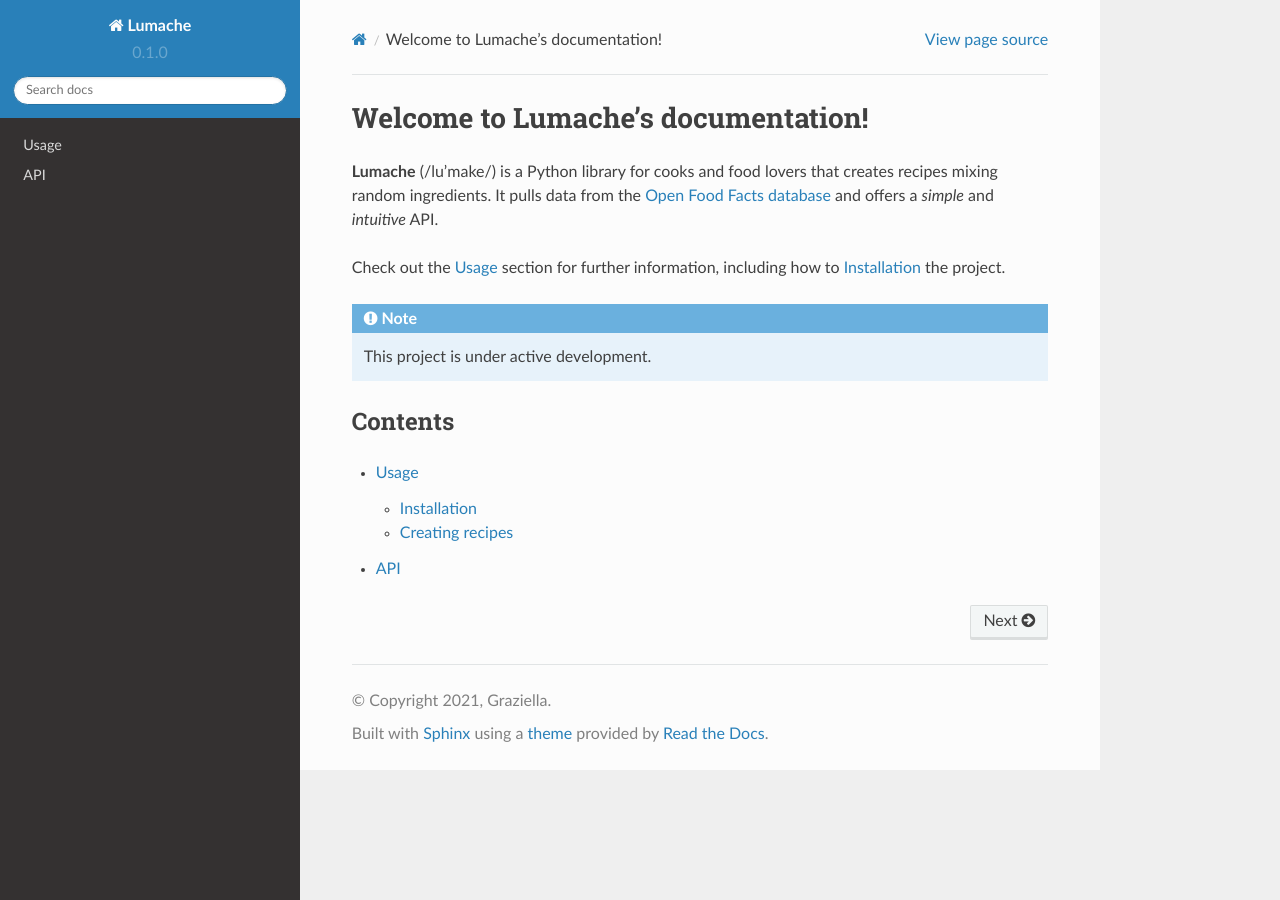
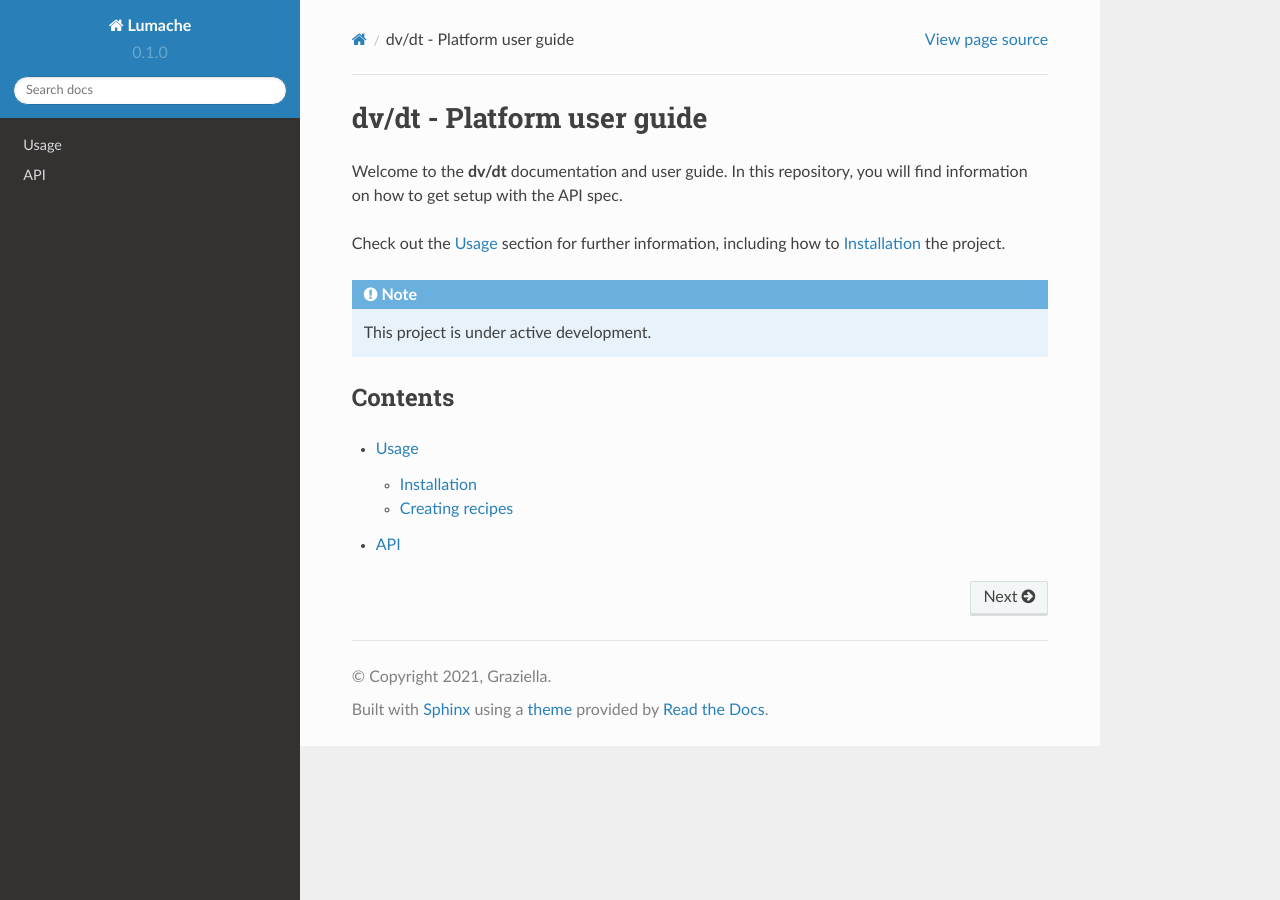
Before and after one commit to stealthco-ai/readthedocs, a Sphinx documentation site: the page built from docs/source/index.rst, in a window 1280 px wide. Built offline with Sphinx 7.4.7 and the Read the Docs theme 2.0.0, drawn with Linux system fonts in a browser that asks for light colours.

Commit message:
Homepage work

```diff
--- a/docs/source/index.rst
+++ b/docs/source/index.rst
@@ -1,10 +1,8 @@
-Welcome to Lumache's documentation!
+dv/dt - Platform user guide
 ===================================
 
-**Lumache** (/lu'make/) is a Python library for cooks and food lovers
-that creates recipes mixing random ingredients.
-It pulls data from the `Open Food Facts database <https://world.openfoodfacts.org/>`_
-and offers a *simple* and *intuitive* API.
+Welcome to the **dv/dt** documentation and user guide. In this repository, you will
+find information on how to get setup with the API spec.
 
 Check out the :doc:`usage` section for further information, including
 how to :ref:`installation` the project.
```
